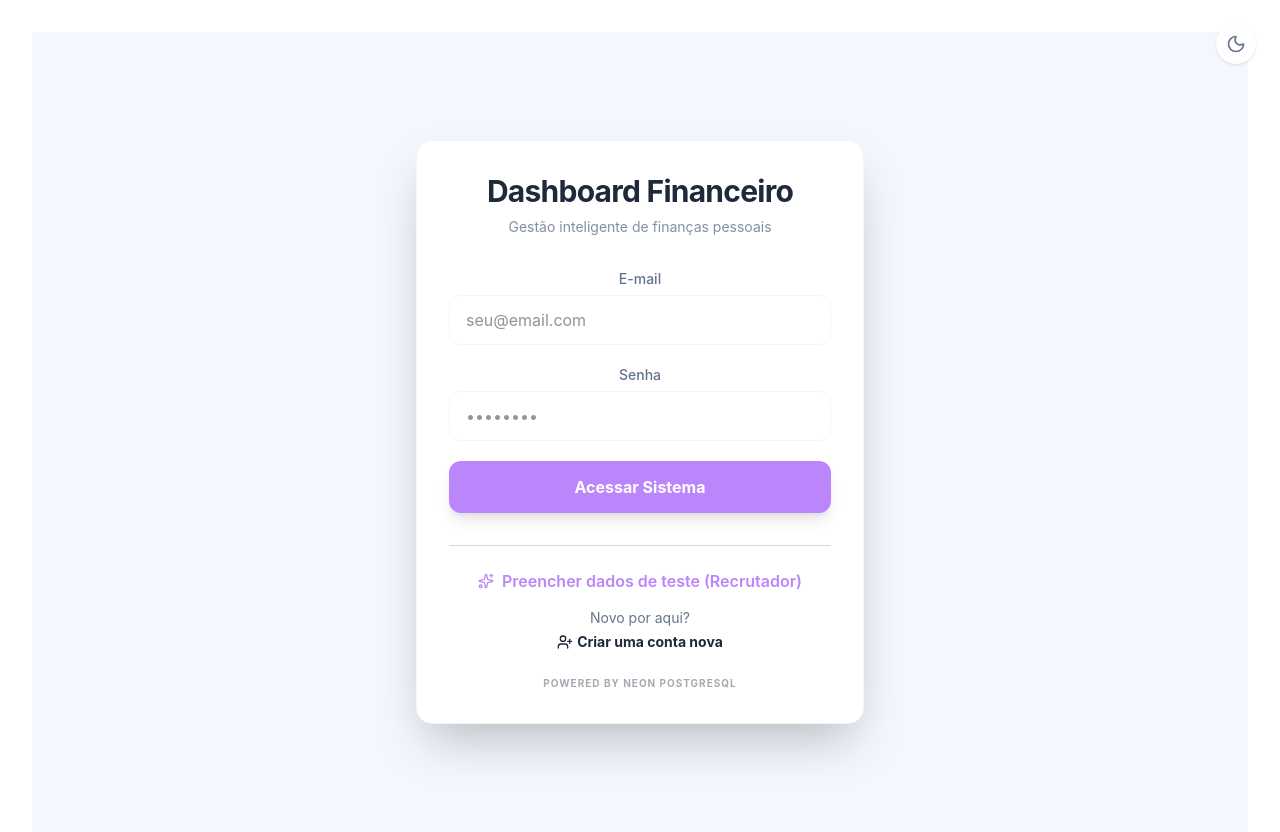
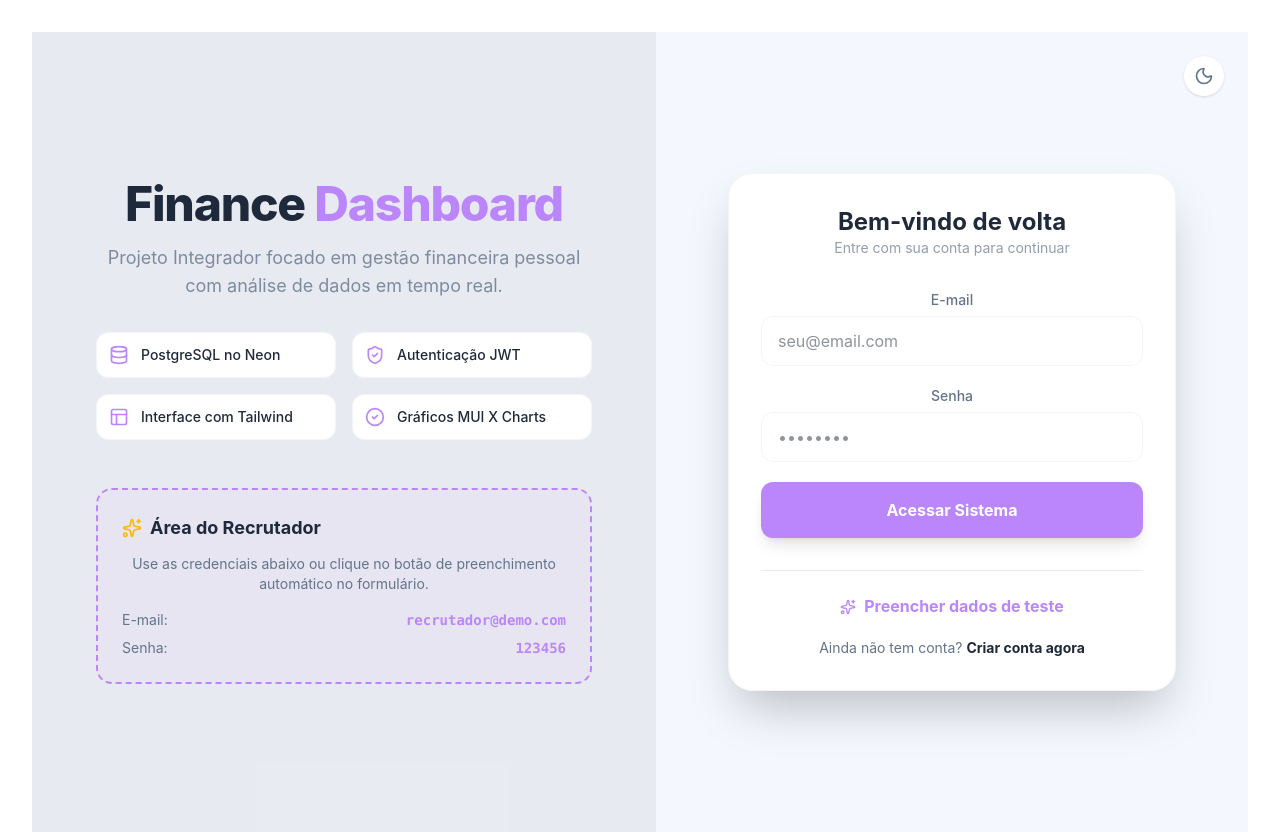
Before and after one commit to roberto-mazor/dashboard-financeiro-projeto-pi, a React (Vite) app in the folder frontend/: page /login in a window 1280 px wide. Built offline with nearby package versions, Linux system fonts and the light colour scheme; no server answers.

Commit message:
Style: Incluído informações do projeto na tela de login

```diff
--- a/frontend/src/pages/Login.jsx
+++ b/frontend/src/pages/Login.jsx
@@ -1,6 +1,6 @@
-import { useState, useEffect } from 'react'; // useEffect para o wake-up call
+import { useState, useEffect } from 'react';
 import { useNavigate, Link } from 'react-router-dom';
-import { Sun, Moon, Sparkles, UserPlus } from 'lucide-react';
+import { Sun, Moon, Sparkles, UserPlus, CheckCircle2, Database, Layout, ShieldCheck } from 'lucide-react';
 import api from '../services/api';
 import { useTheme } from '../contexts/ThemeContext';
 
@@ -11,17 +11,13 @@ const Login = () => {
   const [loading, setLoading] = useState(false);
   const navigate = useNavigate();
 
-  // Wake-up Call para acordar o Neon PostgreSQL
   useEffect(() => {
     const acordarBanco = async () => {
       try {
-        // Tenta uma chamada simples para reduzir o impacto do Cold Start
         await api.get('/auth/health').catch(() => null);
-        console.log("Wake-up call enviado: acordando banco de dados...");
-      } catch (e) {
-      }
+        console.log("Wake-up call enviado...");
+      } catch (e) {}
     };
-
     acordarBanco();
   }, []);
 
@@ -30,20 +26,16 @@ const Login = () => {
     setLoading(true);
     try {
       const response = await api.post('/auth/login', { email, senha });
-
-      // Armazenamento de credenciais no navegador
       localStorage.setItem('token', response.data.token);
       localStorage.setItem('user', JSON.stringify(response.data.user));
-
       navigate('/dashboard');
     } catch (error) {
-      alert(error?.response?.data?.message || 'Erro ao conectar. Verifique suas credenciais.');
+      alert(error?.response?.data?.message || 'Erro ao conectar.');
     } finally {
       setLoading(false);
     }
   };
 
-  // Preenchimento automático para facilitar a avaliação do recrutador
   const handleRecrutadorDemo = () => {
     setEmail('recrutador@demo.com');
     setSenha('123456');
@@ -51,33 +43,74 @@ const Login = () => {
 
   return (
     <div
-      className="flex flex-col items-center justify-center flex-1 w-full min-h-screen p-4 transition-colors duration-300"
+      className="min-h-screen w-full flex flex-col lg:flex-row transition-colors duration-300"
       style={{ backgroundColor: theme?.background }}
     >
-      {/* Botão de Troca de Tema */}
+      {/* SEÇÃO ESQUERDA: INFORMAÇÕES DO PROJETO */}
+      <div className="flex-1 flex flex-col justify-center p-8 lg:p-16 space-y-8 bg-black/5 dark:bg-white/5">
+        <div className="max-w-xl mx-auto lg:mx-0">
+          <h1 className="text-4xl lg:text-5xl font-extrabold tracking-tight mb-4" style={{ color: theme?.text }}>
+            Finance <span style={{ color: '#bb86fc' }}>Dashboard</span>
+          </h1>
+          <p className="text-lg opacity-80 mb-8" style={{ color: theme?.textSecondary }}>
+            Projeto Integrador focado em gestão financeira pessoal com análise de dados em tempo real.
+          </p>
+
+          {/* Destaques Técnicos */}
+          <div className="grid grid-cols-1 sm:grid-cols-2 gap-4 mb-12">
+            {[
+              { icon: <Database size={20} />, text: "PostgreSQL no Neon" },
+              { icon: <ShieldCheck size={20} />, text: "Autenticação JWT" },
+              { icon: <Layout size={20} />, text: "Interface com Tailwind" },
+              { icon: <CheckCircle2 size={20} />, text: "Gráficos MUI X Charts" }
+            ].map((item, i) => (
+              <div key={i} className="flex items-center gap-3 p-3 rounded-xl border" style={{ borderColor: theme?.border, backgroundColor: theme?.surface }}>
+                <span style={{ color: '#bb86fc' }}>{item.icon}</span>
+                <span className="text-sm font-medium" style={{ color: theme?.text }}>{item.text}</span>
+              </div>
+            ))}
+          </div>
+
+          {/* ACESSO RÁPIDO PARA RECRUTADOR */}
+          <div className="p-6 rounded-2xl border-2 border-dashed" style={{ borderColor: '#bb86fc', backgroundColor: 'rgba(187, 134, 252, 0.05)' }}>
+            <h3 className="text-lg font-bold mb-3 flex items-center gap-2" style={{ color: theme?.text }}>
+              <Sparkles className="text-amber-400" size={20} /> Área do Recrutador
+            </h3>
+            <p className="text-sm mb-4" style={{ color: theme?.textSecondary }}>
+              Use as credenciais abaixo ou clique no botão de preenchimento automático no formulário.
+            </p>
+            <div className="space-y-2">
+              <div className="flex justify-between text-sm">
+                <span style={{ color: theme?.textSecondary }}>E-mail:</span>
+                <code className="font-bold" style={{ color: '#bb86fc' }}>recrutador@demo.com</code>
+              </div>
+              <div className="flex justify-between text-sm">
+                <span style={{ color: theme?.textSecondary }}>Senha:</span>
+                <code className="font-bold" style={{ color: '#bb86fc' }}>123456</code>
+              </div>
+            </div>
+          </div>
+        </div>
+      </div>
+
+      {/* SEÇÃO DIREITA: FORMULÁRIO DE LOGIN */}
+      <div className="flex-1 flex items-center justify-center p-6 lg:p-12 relative">
+        {/* Botão de Tema fixado apenas nesta seção ou no topo da tela */}
         <button
           onClick={toggleTheme}
-        className="fixed top-6 right-6 p-2.5 rounded-full border transition-all active:scale-90 shadow-sm z-50"
-        style={{
-          backgroundColor: theme?.surface,
-          borderColor: theme?.border,
-          color: theme?.text
-        }}
+          className="absolute top-6 right-6 p-2.5 rounded-full border shadow-sm z-50 transition-transform active:scale-90"
+          style={{ backgroundColor: theme?.surface, borderColor: theme?.border, color: theme?.text }}
         >
           {isDarkMode ? <Sun size={20} className="text-amber-400" /> : <Moon size={20} className="text-slate-500" />}
         </button>
 
         <div
-        className="w-full max-w-md p-6 sm:p-8 rounded-2xl shadow-2xl border transition-all animate-in fade-in zoom-in duration-300"
+          className="w-full max-w-md p-8 rounded-3xl shadow-2xl border transition-all animate-in fade-in slide-in-from-right-8 duration-500"
           style={{ backgroundColor: theme?.surface, borderColor: theme?.border }}
         >
-        <header className="mb-8 text-center">
-          <h2 className="text-2xl sm:text-3xl font-bold tracking-tight" style={{ color: theme?.text }}>
-            Dashboard Financeiro
-          </h2>
-          <p className="text-sm mt-2 opacity-80" style={{ color: theme?.textSecondary }}>
-            Gestão inteligente de finanças pessoais
-          </p>
+          <header className="mb-8">
+            <h2 className="text-2xl font-bold" style={{ color: theme?.text }}>Bem-vindo de volta</h2>
+            <p className="text-sm opacity-70" style={{ color: theme?.textSecondary }}>Entre com sua conta para continuar</p>
           </header>
 
           <form onSubmit={handleLogin} className="space-y-5">
@@ -87,7 +120,7 @@ const Login = () => {
                 type="email"
                 value={email}
                 onChange={(e) => setEmail(e.target.value)}
-              className="w-full px-4 py-3 rounded-xl border outline-none focus:ring-2 focus:ring-purple-500/50 transition-all text-base"
+                className="w-full px-4 py-3 rounded-xl border outline-none focus:ring-2 focus:ring-purple-500/50 transition-all"
                 style={{ backgroundColor: theme?.inputBg, color: theme?.text, borderColor: theme?.border }}
                 placeholder="seu@email.com"
                 required
@@ -100,7 +133,7 @@ const Login = () => {
                 type="password"
                 value={senha}
                 onChange={(e) => setSenha(e.target.value)}
-              className="w-full px-4 py-3 rounded-xl border outline-none focus:ring-2 focus:ring-purple-500/50 transition-all text-base"
+                className="w-full px-4 py-3 rounded-xl border outline-none focus:ring-2 focus:ring-purple-500/50 transition-all"
                 style={{ backgroundColor: theme?.inputBg, color: theme?.text, borderColor: theme?.border }}
                 placeholder="••••••••"
                 required
@@ -110,40 +143,28 @@ const Login = () => {
             <button
               type="submit"
               disabled={loading}
-            className="w-full py-3.5 mt-2 rounded-xl font-bold text-white shadow-lg transition-all active:scale-[0.98] hover:brightness-110 disabled:opacity-50 flex justify-center items-center gap-2"
+              className="w-full py-4 mt-2 rounded-xl font-bold text-white shadow-lg transition-all active:scale-[0.98] hover:brightness-110 flex justify-center items-center gap-2"
               style={{ backgroundColor: '#bb86fc' }}
             >
-            {loading ? 'Validando...' : 'Acessar Sistema'}
+              {loading ? 'Aguarde...' : 'Acessar Sistema'}
             </button>
           </form>
 
-        <div className="mt-8 pt-6 border-t border-gray-700/20 flex flex-col items-center gap-4">
-
+          <div className="mt-8 pt-6 border-t border-gray-700/10 flex flex-col items-center gap-5">
             <button
               onClick={handleRecrutadorDemo}
-            className="flex items-center gap-2 text-sm font-semibold transition-colors hover:opacity-80"
+              className="flex items-center gap-2 text-sm font-bold transition-opacity hover:opacity-80"
               style={{ color: '#bb86fc' }}
             >
-            <Sparkles size={16} />
-            Preencher dados de teste (Recrutador)
+              <Sparkles size={16} /> Preencher dados de teste
             </button>
 
-          <div className="text-sm flex flex-col items-center gap-1" style={{ color: theme?.textSecondary }}>
-            <span>Novo por aqui?</span>
-            <Link
-              to="/register"
-              className="font-bold flex items-center gap-1 hover:underline"
-              style={{ color: theme?.text }}
-            >
-              <UserPlus size={16} />
-              Criar uma conta nova
+            <div className="text-sm text-center" style={{ color: theme?.textSecondary }}>
+              <span>Ainda não tem conta? </span>
+              <Link to="/register" className="font-bold hover:underline" style={{ color: theme?.text }}>
+                Criar conta agora
               </Link>
             </div>
-
-          <div className="mt-2 text-center">
-            <p className="text-[10px] uppercase tracking-widest opacity-40 font-bold" style={{ color: theme?.text }}>
-              Powered by Neon PostgreSQL
-            </p>
           </div>
         </div>
       </div>
```
Lines whose indentation alone changed are shown as unchanged.
